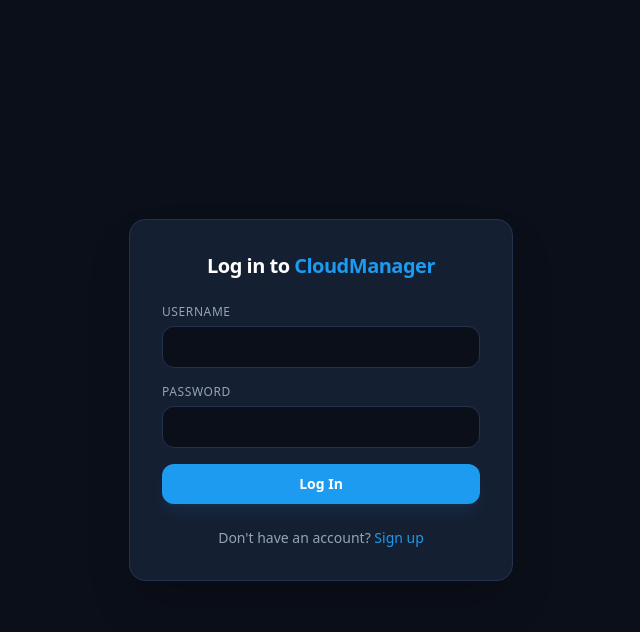
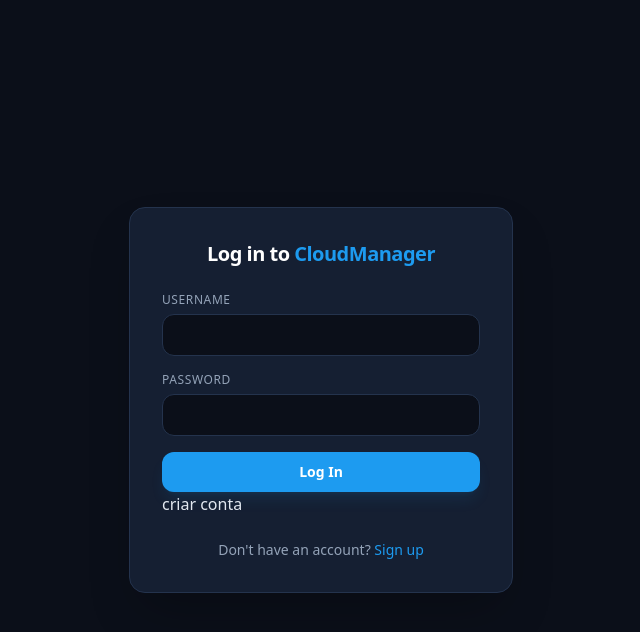
Before and after one commit to SandStormy-pxl/ArqDrop, a Django app: page /login/ in a window 1280 px wide. Shown: the top 632 px of the page, without its empty margins (319-959 px from the left). Run offline with Django 5.2, Linux system fonts and the light colour scheme; some libraries are stand-ins or nearby versions.

Commit message:
Atualizar o login.html

```diff
--- a/gerenciador/templates/gerenciador/login.html
+++ b/gerenciador/templates/gerenciador/login.html
@@ -52,6 +52,7 @@
                 <button type="submit" class="w-full bg-twitterBlue hover:bg-twitterHover text-white py-2.5 rounded-xl font-bold text-sm transition mt-2 shadow-lg shadow-twitterBlue/10">
                     Log In
                 </button>
+                <a href="arq-drop.vercel.app/cadastro">criar conta</a>
             </div>
         </form>
 
```
